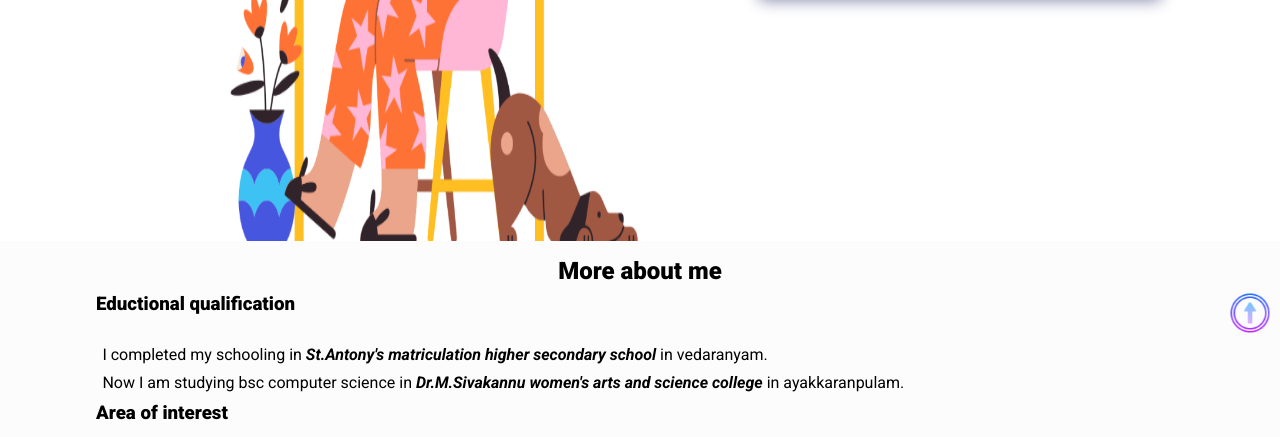
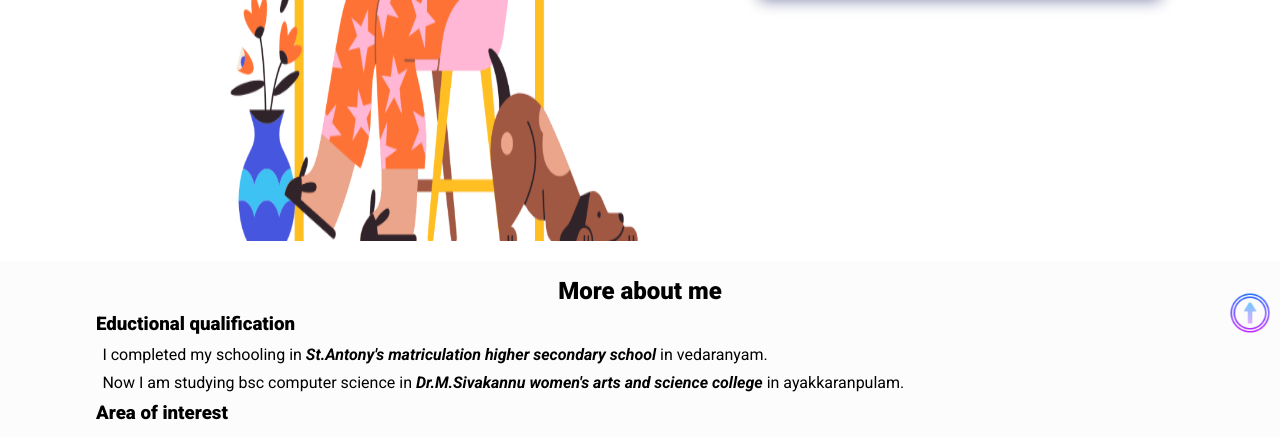
Before and after one commit to Monika-15/portfolio.io, a plain HTML site: page index.html in a window 1280 px wide. Shown: the part 435-872 px from the top of the page. Drawn offline with Linux system fonts and the light colour scheme.

Commit message:
Update portfolio.css

```diff
--- a/portfolio.css
+++ b/portfolio.css
@@ -305,8 +305,8 @@ nav {
     width: 3rem;
     height: 3rem;
   }
-section h3{
-  margin-bottom:20px;
+section {
+  padding-bottom:20px;
 }
   @media screen and (max-width: 720px) {
     /*changes reflects on screen with a width of 720px and below*/
```
